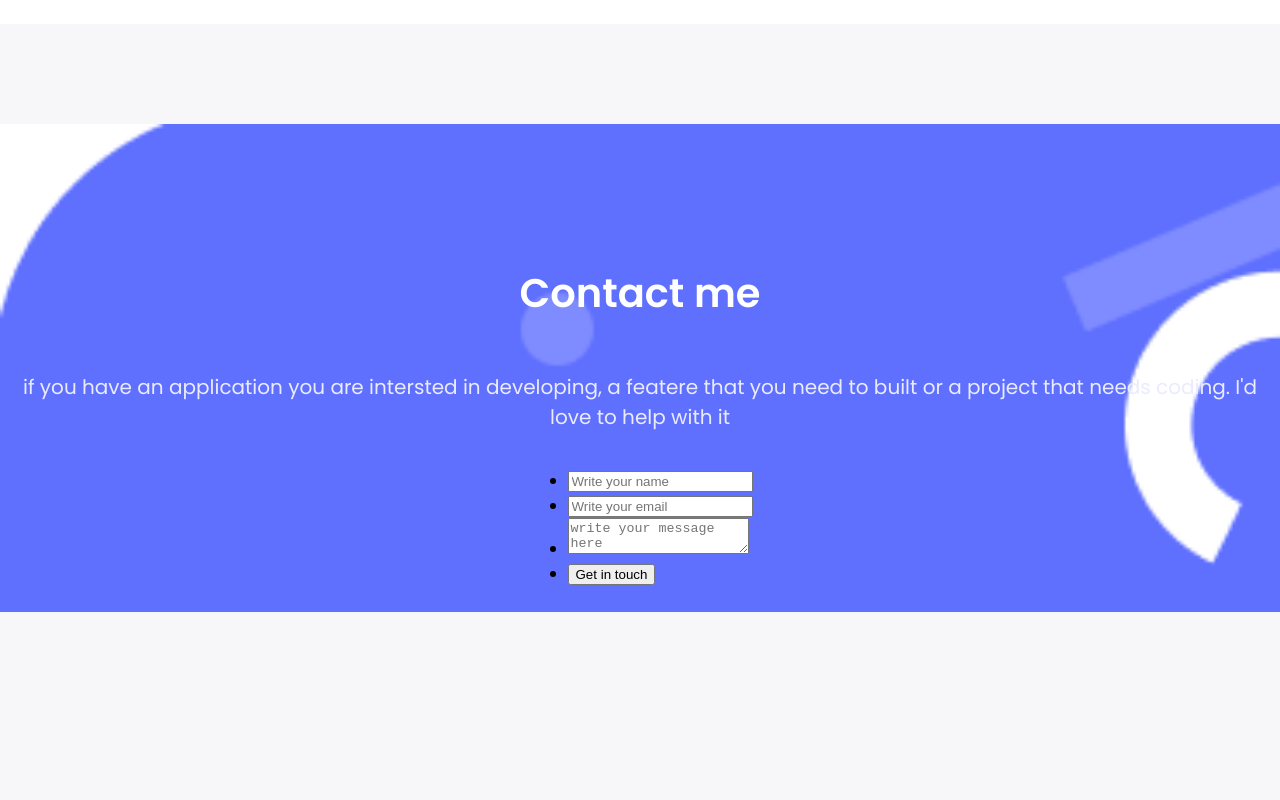
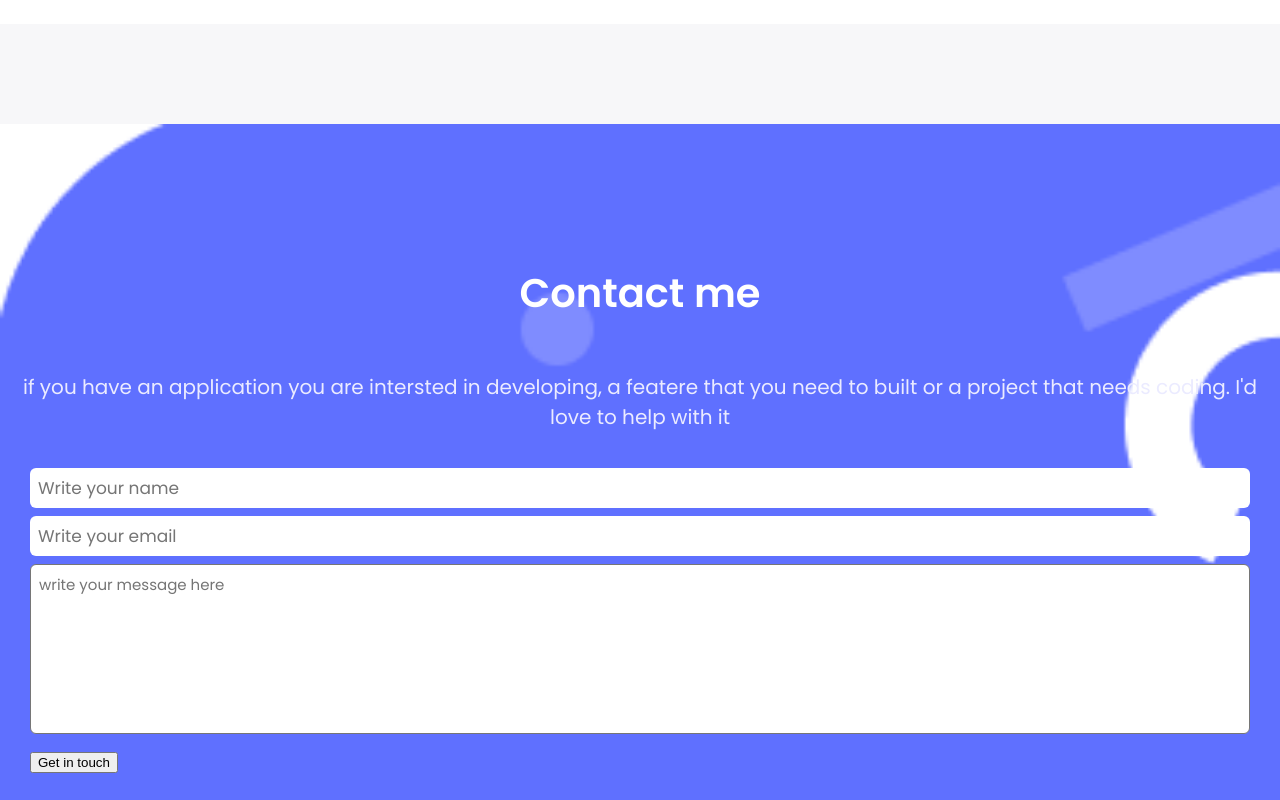
Before and after one commit to hafedEfheij/mobile-first, a website: page index.html in a window 1280 px wide. Shown: the part 4566-5366 px from the top of the page. Before the commit the page ends 5178 px from the top, so only its background shows below. Drawn offline with Linux system fonts and the light colour scheme.

Commit message:
Add new rules for inputs in styles.css

```diff
--- a/styles.css
+++ b/styles.css
@@ -353,3 +353,46 @@ p#contact-form-text {
   color: #ebebff;
   overflow-wrap: break-word
 }
+
+form#contact-form {
+  width: 100%;
+}
+
+ul#contact-form-ul {
+  list-style: none;
+  display: flex;
+  flex-direction: column;
+  gap: 8px;
+  padding: 0 16px;
+  box-sizing: border-box;
+  width: 100%;
+}
+
+#contact-form-ul input {
+  width: 100%;
+  border-radius: 6px;
+  height: 40px;
+  border: unset;
+  padding: 8px;
+  box-sizing: border-box;
+  color: #172b4d;
+  font-family: 'Poppins', sans-serif;
+  font-size: 17px;
+  line-height: 20px;
+}
+
+#contact-form-ul input:focus-visible{
+  outline: none;
+}
+
+textarea#text {
+  height: 170px;
+  resize: none;
+  border-radius: 6px;
+  font-family: 'Poppins', sans-serif;
+  font-size: 15px;
+  line-height: 24px;
+  width: 100%;
+  padding: 8px;
+  box-sizing: border-box;
+}
```
